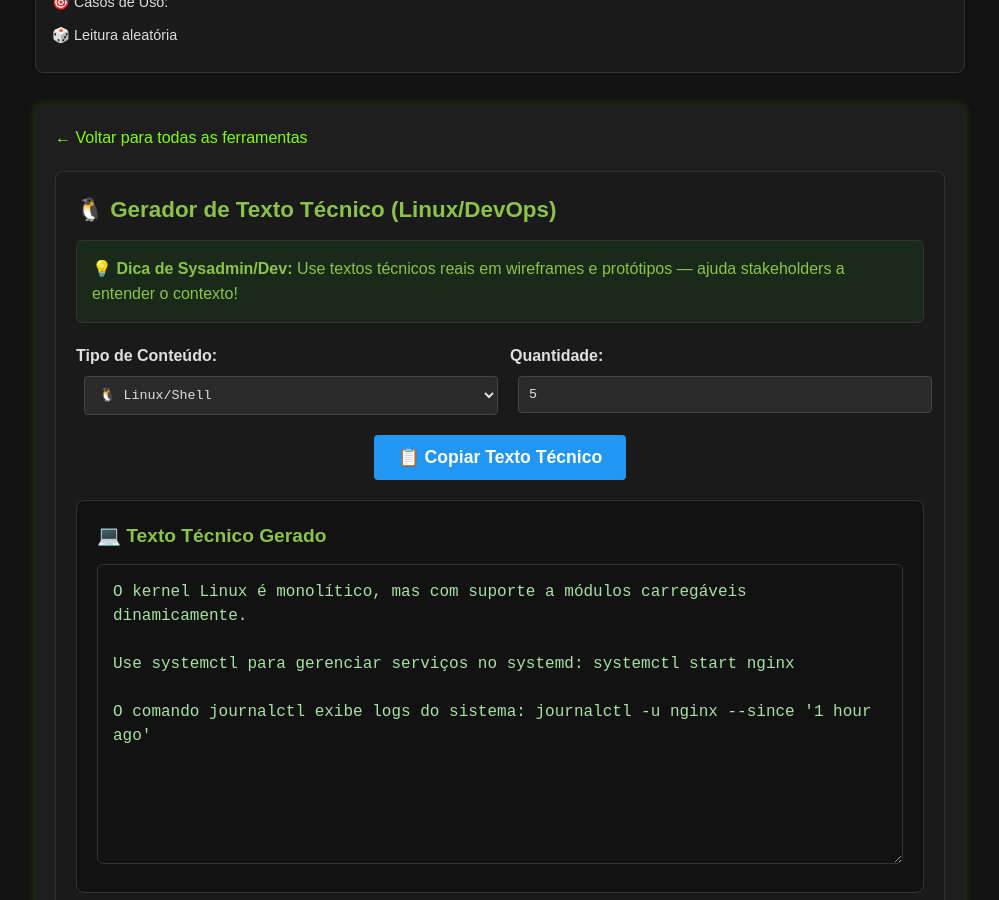
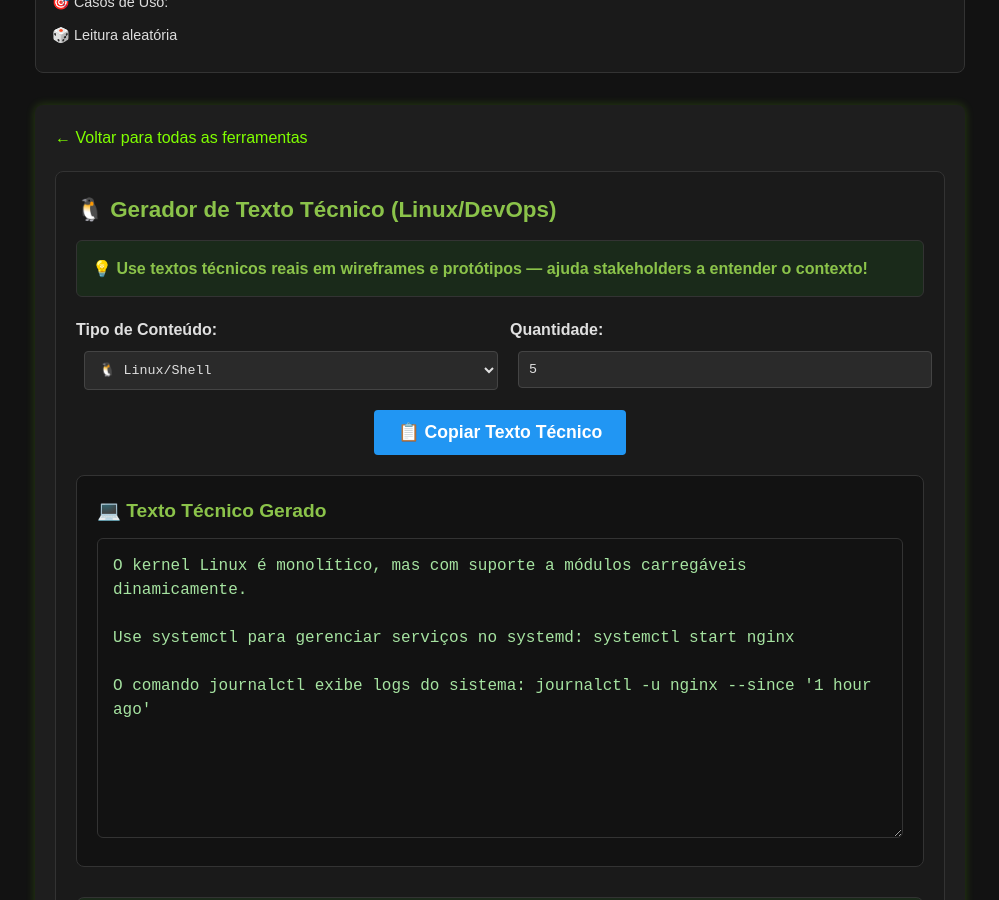
Before and after one commit to Piolinux/piolinux-site, a Jekyll site: the page built from _pages/_tools/gerador-de-texto-tecnico-linux-docker-devops.html, in a window 1280 px wide and 900 px high, scrolled down 325 px. Shown: the whole window, without its empty margins (140-1139 px from the left). Built offline with Jekyll 4.4.1, drawn with Linux system fonts in a browser that asks for light colours.

Commit message:
Update gerador-de-texto-tecnico-linux-docker-devops.html

```diff
--- a/_pages/_tools/gerador-de-texto-tecnico-linux-docker-devops.html
+++ b/_pages/_tools/gerador-de-texto-tecnico-linux-docker-devops.html
@@ -22,7 +22,7 @@ tags: [texto-tecnico, linux, docker, devops, placeholder, design, dev, prototipo
   <h2 class="tool-title" style="color: #8bc34a; margin-top: 0; font-size: 1.4em;">🐧 Gerador de Texto Técnico (Linux/DevOps)</h2>
 
   <div style="background: #1a2a1a; color: #8bc34a; padding: 15px; border-radius: 6px; margin-bottom: 20px; border: 1px solid #333;">
-    <strong>💡 Dica de Sysadmin/Dev:</strong> Use textos técnicos reais em wireframes e protótipos — ajuda stakeholders a entender o contexto!
+    <strong>💡 Use textos técnicos reais em wireframes e protótipos — ajuda stakeholders a entender o contexto!</strong>
   </div>
 
   <div style="margin-bottom: 20px; display: grid; grid-template-columns: 1fr 1fr; gap: 20px;">
```
